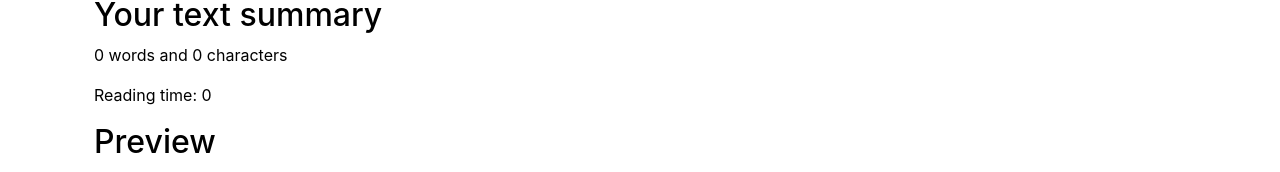
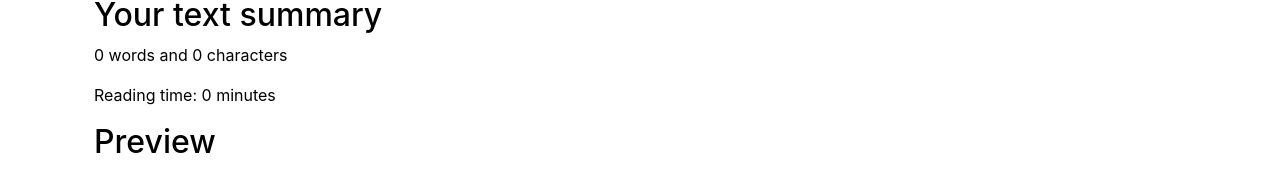
Before and after one commit to satyaki2001/Bolt-Utils, a React (Create React App) app: page / in a window 1280 px wide. Shown: the part 472-644 px from the top of the page. Built offline with nearby package versions, Linux system fonts and the light colour scheme.

Commit message:
4th update

```diff
--- a/src/components/TextForm.js
+++ b/src/components/TextForm.js
@@ -46,7 +46,7 @@ export default function TextForm(props) {
     <div className="container my-3" style={{color:props.mode==='dark'?'white':'black'}}>
       <h2>Your text summary</h2>
       <p>{text.length>0 ? text.trim().split(" ").length : 0} words and {text.replace(/\s/g, "").length} characters</p>
-      <p>Reading time: {0.008 * text.replace(/\s/g, "").length} </p>
+      <p>Reading time: {0.0032 *(text.length>0 ? text.trim().split(" ").length : 0 )} minutes </p>
       <h2>Preview</h2>
       <p>{text.length>0?text:"No text to preview"}</p>
     </div>
```
